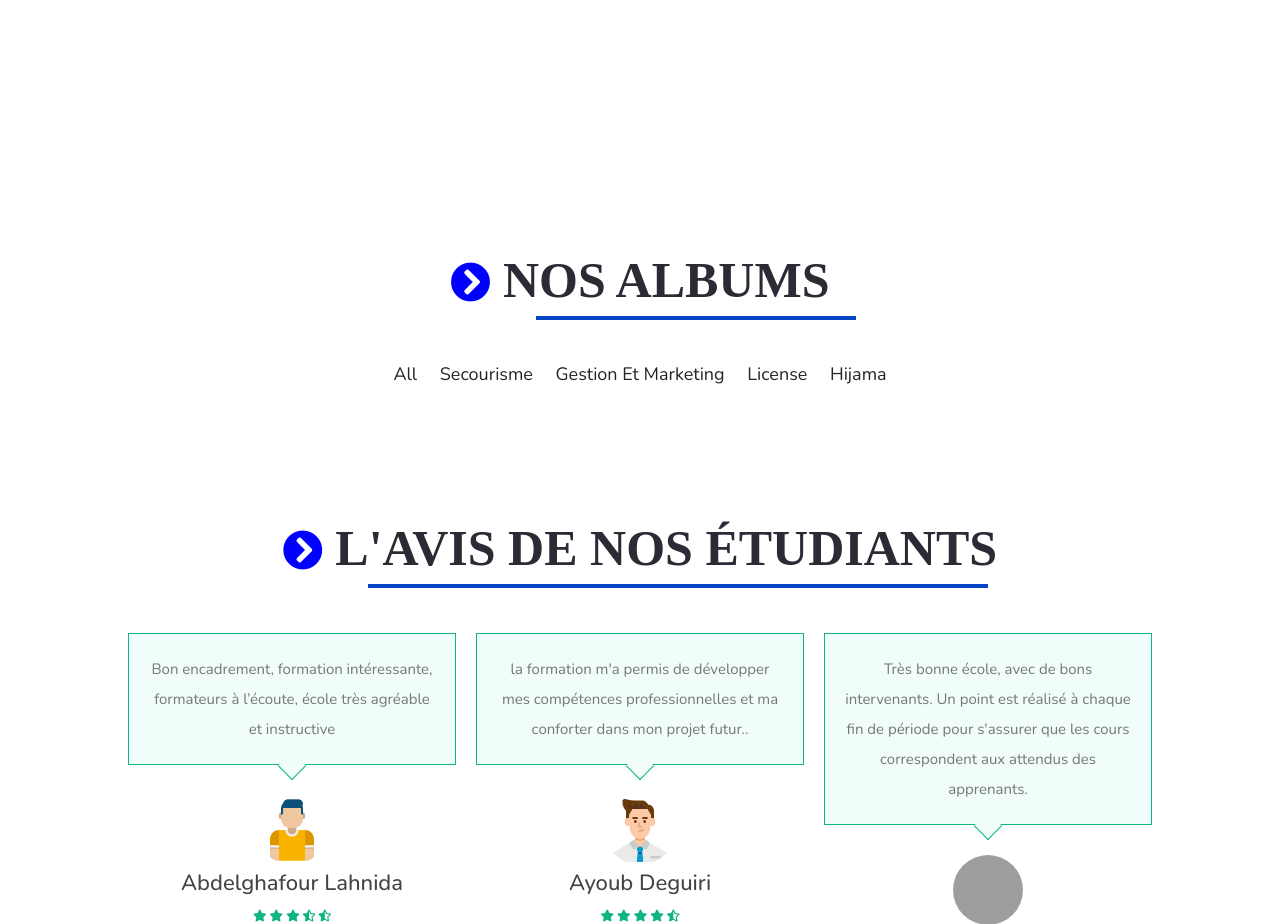
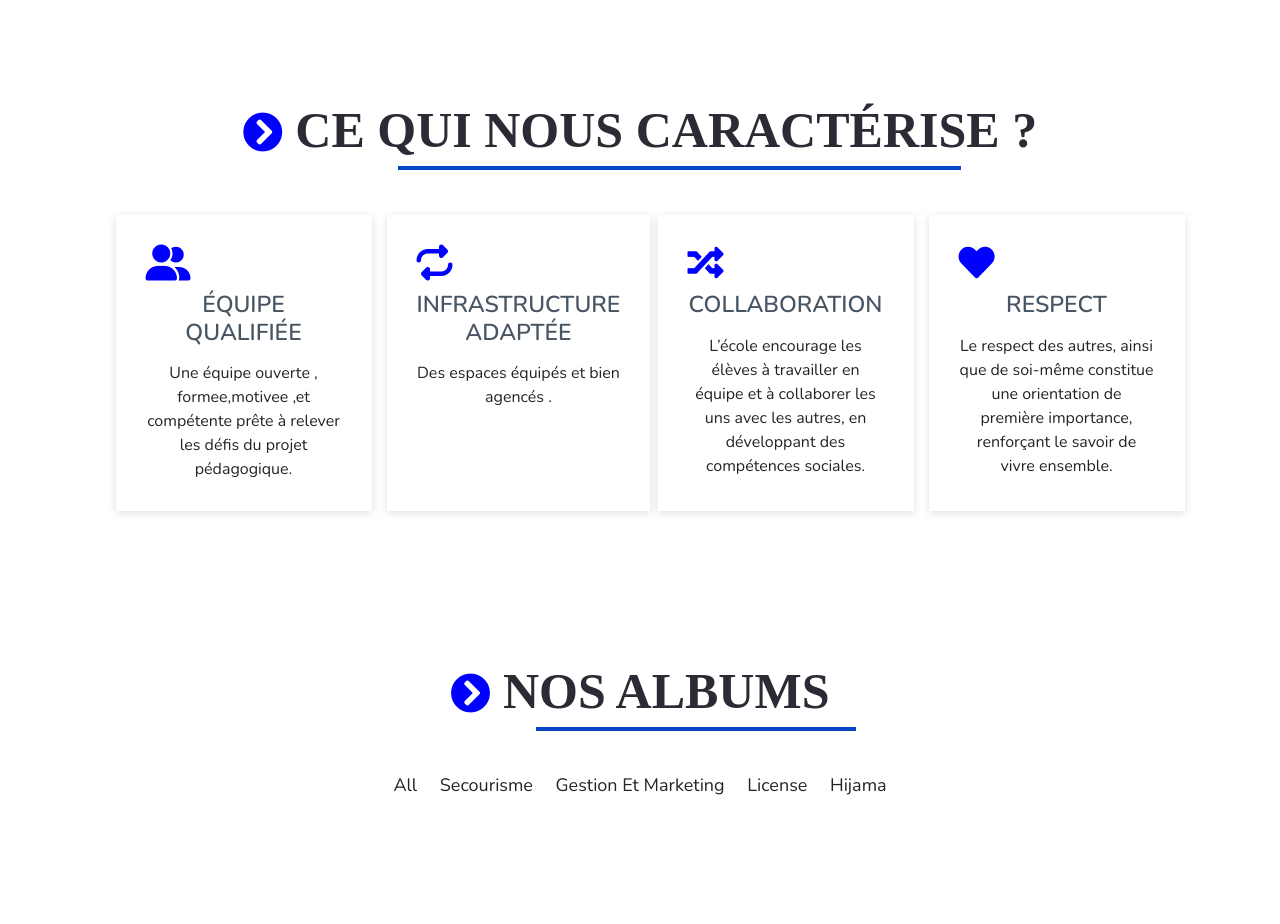
Before and after one commit to ayoub-deguiri/Ecole-web-site-, a PHP site: page / in a window 1280 px wide. Shown: the part 3707-4631 px from the top of the page. Run offline with PHP 8.4, Linux system fonts and the light colour scheme; data that the repository does not hold is empty; some libraries are stand-ins or nearby versions; grey boxes are pictures that could not be loaded.

Commit message:
donerstag4

```diff
--- a/assets/css/style.css
+++ b/assets/css/style.css
@@ -595,7 +595,10 @@ a {
   height: 100%;
   box-shadow: rgba(99, 99, 99, 0.2) 0px 2px 8px 0px;
 }
-
+.featured-services .classFatr {
+  margin-left: -130px;
+   margin-right: -150px;
+}
 .featured-services .service-item .icon {
   margin-bottom: 10px;
 }
--- a/assets/js/main.js
+++ b/assets/js/main.js
@@ -3,21 +3,6 @@
       delay: 10,
       time: 1000
   });
-});
-$(document).scroll(function() {
-  // Show element after user scrolls past
-  // the top edge of its parent
-  $("#Myfeatured").each(function () {
-    var y = $(document).scrollTop();
-    var t = $(this).parent().offset().top;
-    if (y > t-430 ) {
-        $(this).fadeIn();
-        $(this).removeClass("okk");
-    } else {
-        $(this).fadeOut();
-        $(this).addClass("okk");
-    }
-});
 });
 var swiper = new Swiper(".home-slider", {
   pagination: {
@@ -66,7 +51,6 @@ var swiper = new Swiper(".logo-slider", {
     },
   },
 });
-
 document.addEventListener('DOMContentLoaded', () => {
   "use strict";
   /**
--- a/index.php
+++ b/index.php
@@ -290,8 +290,8 @@ $Ourresult = $pdo_statement->fetch();
 
          <div id="Myfeatured" class="container">
             <h1 class="heading headingH3"> <i class="fa fa-chevron-circle-right" style="font-size:40px;color:blue"></i> CE QUI NOUS CARACTÉRISE ?</h1>
-            <div class="row gy-4" style="margin-left: -130px; margin-right: -150px;">
-               <div class="col-xl-3 col-md-6 d-flex" data-aos="zoom-out">
+            <div class="row gy-4 classFatr">
+               <div class="col-xl-3 col-md-3 d-flex" data-aos="zoom-out">
                   <div class="service-item position-relative">
                      <div class="icon"><i class="fa-solid fa-user-group" style="color: blue;"></i></div>
                      <h4><span class="stretched-link">ÉQUIPE QUALIFIÉE </span></h4>
@@ -299,7 +299,7 @@ $Ourresult = $pdo_statement->fetch();
                   </div>
                </div><!-- End Service Item -->
 
-               <div class="col-xl-3 col-md-6 d-flex" data-aos="zoom-out" data-aos-delay="200">
+               <div class="col-xl-3 col-md-3 d-flex" data-aos="zoom-out" data-aos-delay="200">
                   <div class="service-item position-relative">
                      <div class="icon"><i class="fa fa-repeat" style="font-size:36px;color:blue"></i></div>
                      <h4><span class="stretched-link">INFRASTRUCTURE ADAPTÉE </span></h4>
@@ -307,7 +307,7 @@ $Ourresult = $pdo_statement->fetch();
                   </div>
                </div><!-- End Service Item -->
 
-               <div class="col-xl-3 col-md-6 d-flex" data-aos="zoom-out" data-aos-delay="400">
+               <div class="col-xl-3 col-md-3 d-flex" data-aos="zoom-out" data-aos-delay="400">
                   <div class="service-item position-relative">
                      <div class="icon"><i class="fa fa-random" style="font-size:36px;color:blue"></i></div>
                      <h4><span class="stretched-link">COLLABORATION</span></h4>
@@ -315,7 +315,7 @@ $Ourresult = $pdo_statement->fetch();
                   </div>
                </div><!-- End Service Item -->
 
-               <div class="col-xl-3 col-md-6 d-flex" data-aos="zoom-out" data-aos-delay="600">
+               <div class="col-xl-3 col-md-3 d-flex" data-aos="zoom-out" data-aos-delay="600">
                   <div class="service-item position-relative">
                      <div class="icon"><i class="fa fa-heart" style="font-size:36px;color:blue"></i></div>
                      <h4><span class="stretched-link">RESPECT</span></h4>
```
Also changed, not shown: other parts of assets/css/style.css (+43 -1 lines).
